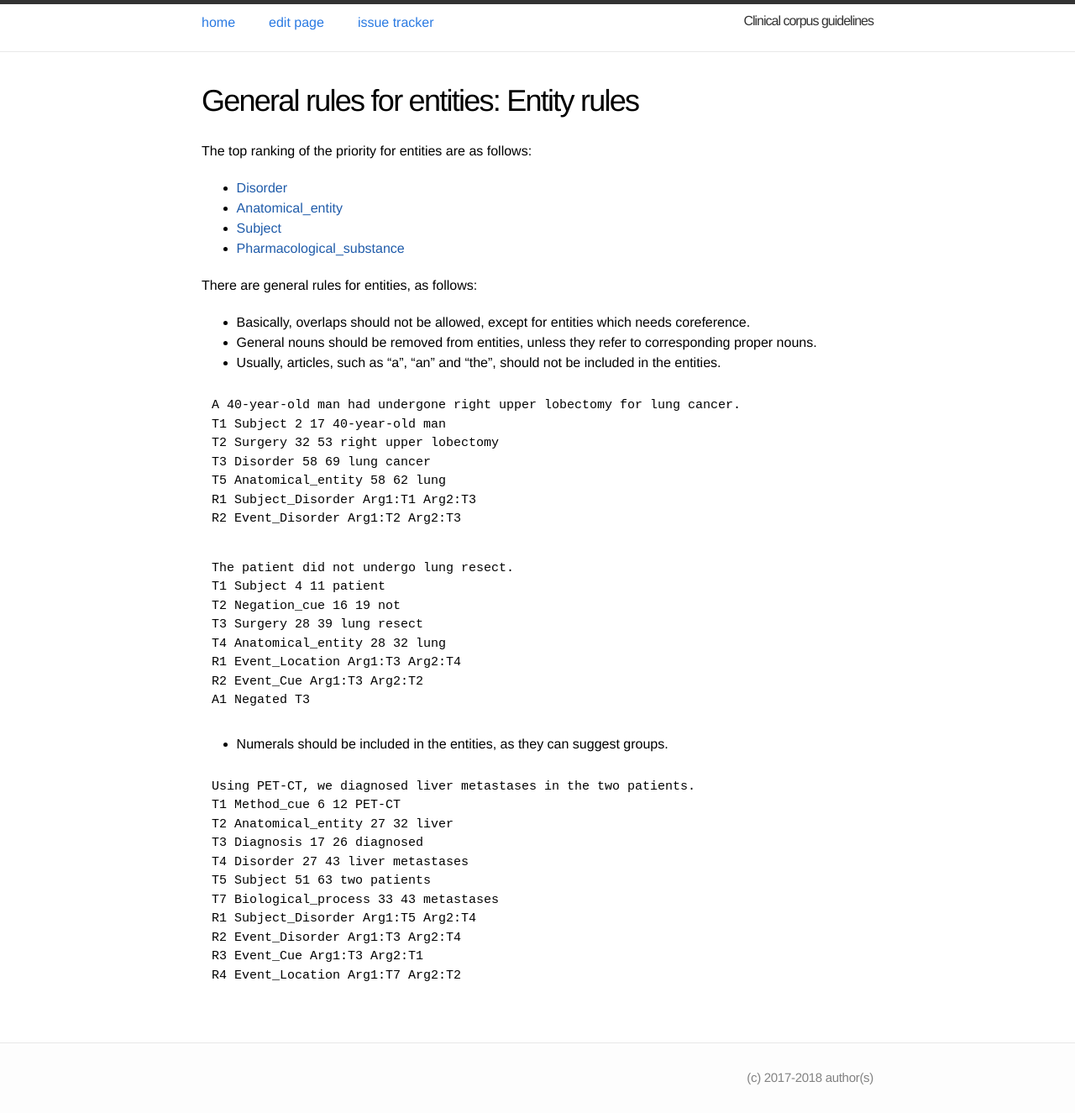
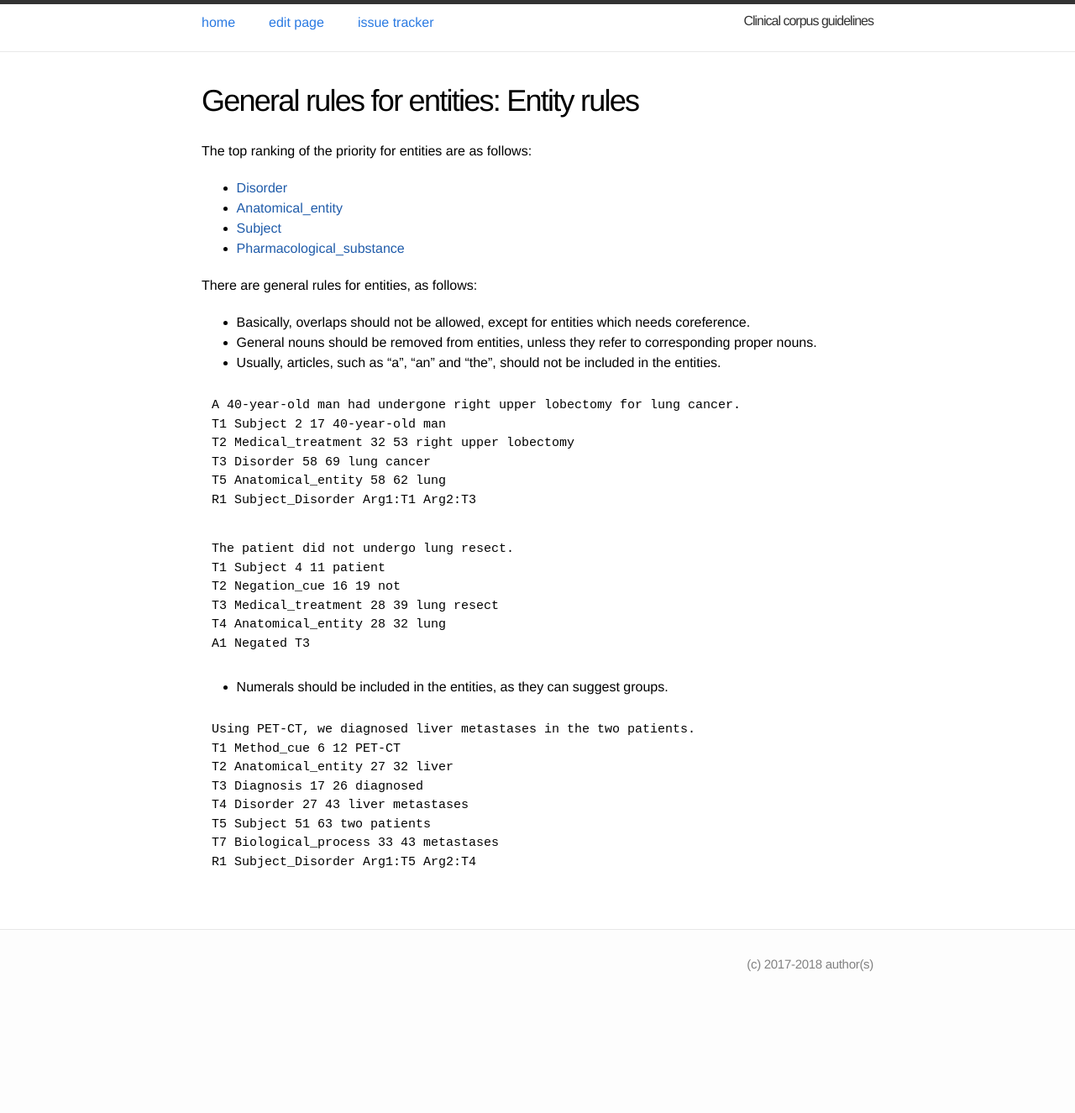
Before and after one commit to ezcatdb/clinicalcorpus-guidelines, a Jekyll site: the page built from _entity/GeneralRules.md, in a window 1280 px wide. Shown: the whole page at 84% size. Built offline with Jekyll 4.4.1, drawn with Linux system fonts in a browser that asks for light colours; after the commit the page ends 1190 px from its top, so only the background shows below that.

Commit message:
correction of _entity/GeneralRules.md

```diff
--- a/_entity/GeneralRules.md
+++ b/_entity/GeneralRules.md
@@ -27,20 +27,17 @@ There are general rules for entities, as follows:
 ~~~ ann
 A 40-year-old man had undergone right upper lobectomy for lung cancer.
 T1 Subject 2 17 40-year-old man
-T2 Surgery 32 53 right upper lobectomy
+T2 Medical_treatment 32 53 right upper lobectomy
 T3 Disorder 58 69 lung cancer
 T5 Anatomical_entity 58 62 lung
 R1 Subject_Disorder Arg1:T1 Arg2:T3
-R2 Event_Disorder Arg1:T2 Arg2:T3
 ~~~
 ~~~ ann
 The patient did not undergo lung resect.
 T1 Subject 4 11 patient
 T2 Negation_cue 16 19 not
-T3 Surgery 28 39 lung resect
+T3 Medical_treatment 28 39 lung resect
 T4 Anatomical_entity 28 32 lung
-R1 Event_Location Arg1:T3 Arg2:T4
-R2 Event_Cue Arg1:T3 Arg2:T2
 A1 Negated T3
 ~~~
 
@@ -55,9 +52,6 @@ T4 Disorder 27 43 liver metastases
 T5 Subject 51 63 two patients
 T7 Biological_process 33 43 metastases
 R1 Subject_Disorder Arg1:T5 Arg2:T4
-R2 Event_Disorder Arg1:T3 Arg2:T4
-R3 Event_Cue Arg1:T3 Arg2:T1
-R4 Event_Location Arg1:T7 Arg2:T2
 ~~~
 
  <!-- details -->
```
